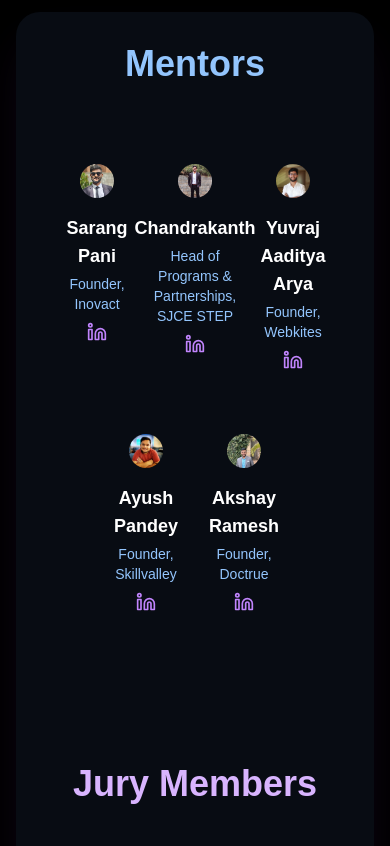
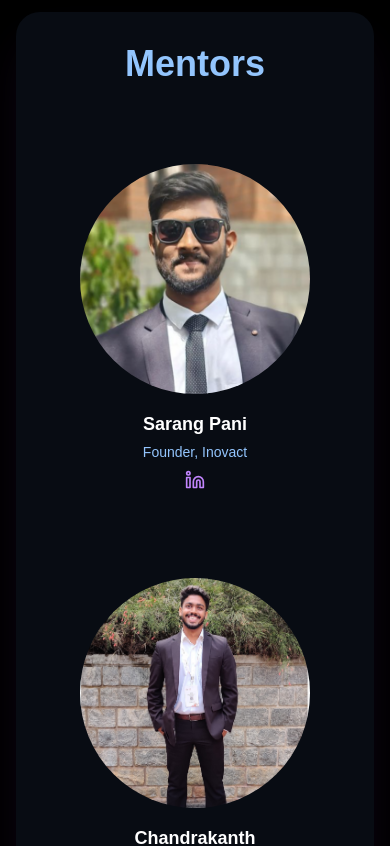
Before and after one commit to anshulsoni2010/inohax-host, a Next.js app: page / in a window 390 px wide. Shown: the part 3540-4386 px from the top of the page. Built offline with nearby package versions, Linux system fonts and the light colour scheme.

Commit message:
uiupdated

```diff
--- a/src/components/sections/footer.tsx
+++ b/src/components/sections/footer.tsx
@@ -33,7 +33,7 @@
                 <span className="absolute -bottom-0 left-[1.125rem] h-px w-[calc(100%-2.25rem)] bg-gradient-to-r from-purple-300/0 via-purple-300/90 to-purple-300/0 transition-opacity duration-500 group-hover:opacity-40" />
             </button>
             </Link>
-            <div className="flex flex-col gap-3 text-center md:flex-row md:gap-5 justify-center my-2 ">
+            <div className="flex gap-3 text-center flex-row md:gap-5 justify-center my-2 ">
                 <a
                     className="group/mail flex items-center"
                     target="_blank"
@@ -52,7 +52,7 @@
                 </a>
 
             </div>
-            <p className="mt-2 text-xs text-zinc-400">
+            <p className="mt-2 text-lg text-zinc-400">
                 For any queries, feel free to contact Shubham at <a href="https://wa.me/919818273220" target="_blank" rel="noopener noreferrer" className="text-blue-500">Contact - +91 98182 73220</a>
             </p>
         </footer>
--- a/src/components/sections/mentorjury.tsx
+++ b/src/components/sections/mentorjury.tsx
@@ -57,13 +57,13 @@
             linkedin: "https://www.linkedin.com/in/tarun--bajaj/"
         },
         {
-            name: "Chandan S Gowda",
+            name: "Chandan Gowda",
             designation: "Software Engineer at Commvault",
             image: ment2,
             linkedin: "https://www.linkedin.com/in/chandan-s-gowda/"
         },
         {
-            name: "Vaishakh Sajeevan",
+            name: "Vaishakh",
             designation: "Founder, Frelo",
             image: ment3,
             linkedin: "https://www.linkedin.com/in/vaishakhsajeevan/"
@@ -109,12 +109,12 @@
                             animate="visible"
                             className="relative flex flex-wrap justify-center items-center max-w-4xl mx-auto"
                         >
-                            <div className="w-full flex justify-center mb-4">
+                            <div className="w-full flex md:flex-row flex-col justify-center mb-4">
                                 {mentors.slice(0, 3).map((mentor, index) => (
                                     <motion.div
                                         key={index}
                                         variants={itemVariants}
-                                        className="flex flex-col items-center w-1/3 max-w-[240px] mb-6 p-8" // Increased width and max-width
+                                        className="flex flex-col items-center  md:w-[800px] mb-6 p-8" // Increased width and max-width
                                         onMouseEnter={() => setHoveredIndex(index)}
                                         onMouseLeave={() => setHoveredIndex(null)}
                                     >
@@ -123,7 +123,7 @@
                                                 <Image
                                                     src={mentor.image}
                                                     alt={mentor.name}
-                                                    layout="fill"
+                                                   fill
                                                     className="rounded-full object-cover"
                                                 />
                                                 <motion.div
@@ -148,12 +148,12 @@
                                     </motion.div>
                                 ))}
                             </div>
-                            <div className="w-full flex justify-center mt-[-40px]">
+                            <div className="w-full flex md:flex-row flex-col justify-center mt-[-40px]">
                                 {mentors.slice(3, 5).map((mentor, index) => (
                                     <motion.div
                                         key={index + 3}
                                         variants={itemVariants}
-                                        className="flex flex-col items-center w-1/3 max-w-[240px] mb-6 p-8" // Increased width and max-width
+                                        className="flex flex-col items-center md:w-[300px] mb-6 p-8" // Increased width and max-width
                                         onMouseEnter={() => setHoveredIndex(index + 3)}
                                         onMouseLeave={() => setHoveredIndex(null)}
                                     >
@@ -162,7 +162,7 @@
                                                 <Image
                                                     src={mentor.image}
                                                     alt={mentor.name}
-                                                    layout="fill"
+                                                   fill
                                                     className="rounded-full object-cover"
                                                 />
                                                 <motion.div
@@ -218,7 +218,7 @@
                                         <Image
                                             src={juryMember.image}
                                             alt={juryMember.name}
-                                            layout="fill"
+                                            fill
                                             className="rounded-full object-cover"
                                         />
                                         <motion.div
```
